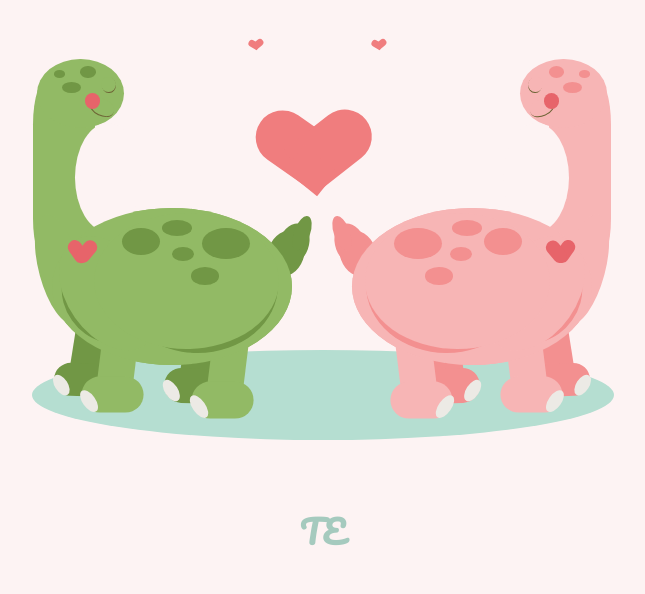
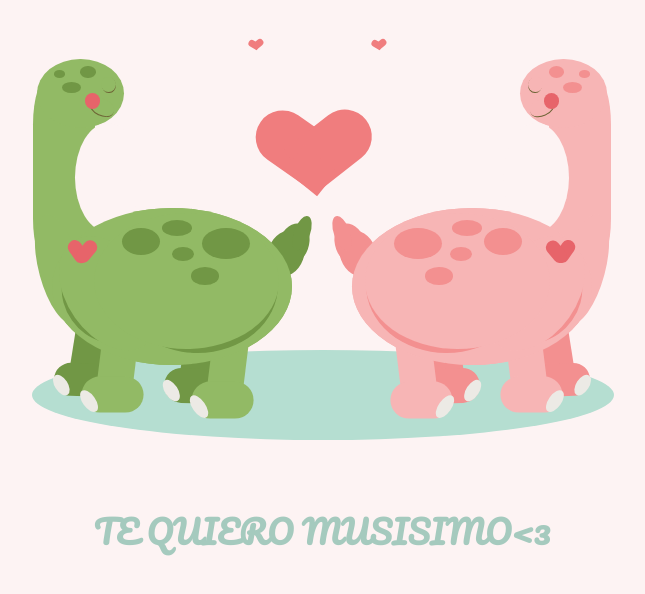
Before and after one commit to tilico245/dino, a plain HTML site: page index.html in a window 1280 px wide. Shown: the whole page, without its empty margins (318-963 px from the left). Drawn offline with Linux system fonts and the light colour scheme.

Commit message:
Update index.html

```diff
--- a/index.html
+++ b/index.html
@@ -153,7 +153,7 @@
     <div class="little-heart-copy-4"></div>
   </div>
 </div>
-<h1> TE </h1>
+<h1> TE QUIERO MUSISIMO<3</h1>
 
 </body>
 </html>
```
